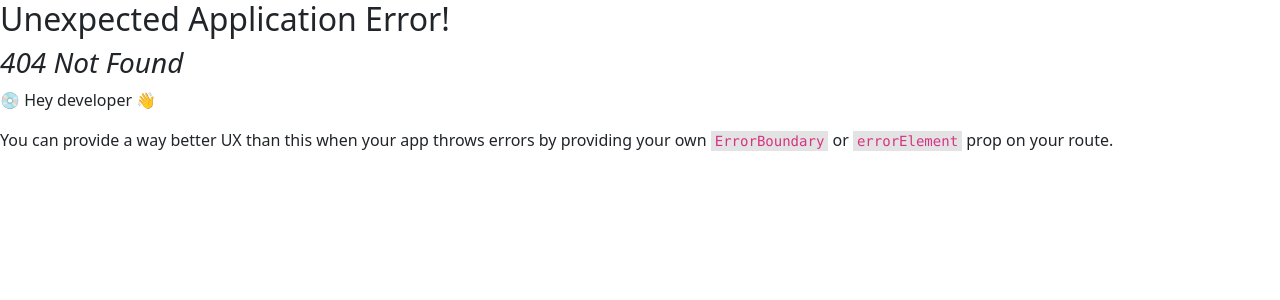
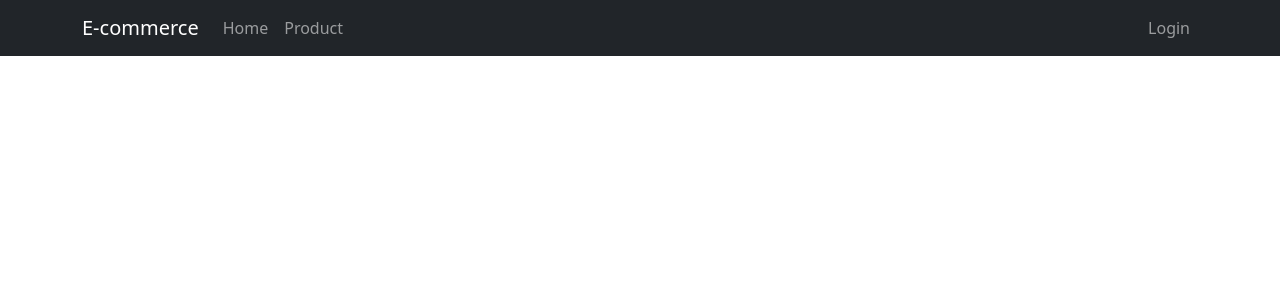
Before and after one commit to azzmnrwebdev/redkendi-frontend, a React (Vite) app: page / in a window 1280 px wide. Before the commit this address had no page. Shown: the top 300 px of the page. Built offline with nearby package versions, Linux system fonts and the light colour scheme.

Commit message:
add hook cek token dan fitur logout

```diff
--- a/src/App.jsx
+++ b/src/App.jsx
@@ -1,30 +1,5 @@
-// import { useState } from 'react'
-// import viteLogo from '/vite.svg'
+const App = () => {
+  return <></>;
+};
 
-// function App() {
-//   const [count, setCount] = useState(0)
-
-//   return (
-//     <>
-//       <div>
-//         <a href="https://vite.dev" target="_blank">
-//           <img src={viteLogo} className="logo" alt="Vite logo" />
-//         </a>
-//       </div>
-//       <h1>Vite + React</h1>
-//       <div className="card">
-//         <button onClick={() => setCount((count) => count + 1)}>
-//           count is {count}
-//         </button>
-//         <p>
-//           Edit <code>src/App.jsx</code> and save to test HMR
-//         </p>
-//       </div>
-//       <p className="read-the-docs">
-//         Click on the Vite and React logos to learn more
-//       </p>
-//     </>
-//   )
-// }
-
-// export default App
+export default App;
--- a/src/components/Footer.jsx
+++ b/src/components/Footer.jsx
@@ -0,0 +1,5 @@
+const FooterComponent = () => {
+  return <></>;
+};
+
+export default FooterComponent;
--- a/src/components/Navbar.jsx
+++ b/src/components/Navbar.jsx
@@ -0,0 +1,79 @@
+import api from "../api";
+import Nav from "react-bootstrap/Nav";
+import useAuth from "../hooks/useAuth";
+import Navbar from "react-bootstrap/Navbar";
+import Container from "react-bootstrap/Container";
+import { Link, useNavigate } from "react-router-dom";
+import NavDropdown from "react-bootstrap/NavDropdown";
+
+const NavbarComponent = () => {
+  const navigate = useNavigate();
+  const { user, token, logout } = useAuth();
+  const userName = user?.name || null;
+
+  const handleLogout = async () => {
+    try {
+      await api.post(
+        "/logout",
+        {},
+        {
+          headers: {
+            Authorization: `Bearer ${token}`,
+          },
+        }
+      );
+    } catch (error) {
+      console.error("Logout error:", error);
+    } finally {
+      logout();
+      navigate("/login", {
+        state: { toastMessage: "Berhasil keluar" },
+      });
+    }
+  };
+
+  return (
+    <Navbar expand="lg" bg="dark" data-bs-theme="dark">
+      <Container>
+        <Navbar.Brand as={Link} to="/">
+          E-commerce
+        </Navbar.Brand>
+        <Navbar.Toggle aria-controls="basic-navbar-nav" />
+        <Navbar.Collapse id="basic-navbar-nav">
+          <Nav className="me-auto">
+            <Nav.Link as={Link} to="/">
+              Home
+            </Nav.Link>
+            <Nav.Link as={Link} to="/product">
+              Product
+            </Nav.Link>
+          </Nav>
+          {userName && (
+            <Nav className="ms-auto">
+              <NavDropdown title={userName} id="basic-nav-dropdown">
+                <NavDropdown.Item as={Link} to="/cart">
+                  Cart
+                </NavDropdown.Item>
+                <NavDropdown.Item as={Link} to="/order">
+                  Order
+                </NavDropdown.Item>
+                <NavDropdown.Item onClick={handleLogout}>
+                  Logout
+                </NavDropdown.Item>
+              </NavDropdown>
+            </Nav>
+          )}
+          {!userName && (
+            <Nav className="ms-auto">
+              <Nav.Link as={Link} to="/login">
+                Login
+              </Nav.Link>
+            </Nav>
+          )}
+        </Navbar.Collapse>
+      </Container>
+    </Navbar>
+  );
+};
+
+export default NavbarComponent;
--- /dev/null
+++ b/src/hooks/useAuth.js
@@ -0,0 +1,42 @@
+import { useState, useEffect } from "react";
+
+export default function useAuth() {
+  const [user, setUser] = useState(null);
+  const [token, setToken] = useState(null);
+
+  useEffect(() => {
+    const token = localStorage.getItem("access_token");
+    const expiry = localStorage.getItem("token_expiry");
+    const userData = localStorage.getItem("user_data");
+
+    if (token && expiry && userData) {
+      const now = new Date().getTime();
+      if (now < Number(expiry)) {
+        try {
+          const user = JSON.parse(userData);
+          setUser(user);
+          setToken(token);
+          return;
+        } catch {
+          // parse error
+        }
+      }
+    }
+
+    localStorage.removeItem("access_token");
+    localStorage.removeItem("token_expiry");
+    localStorage.removeItem("user_data");
+    setUser(null);
+    setToken(null);
+  }, []);
+
+  function logout() {
+    localStorage.removeItem("access_token");
+    localStorage.removeItem("token_expiry");
+    localStorage.removeItem("user_data");
+    setUser(null);
+    setToken(null);
+  }
+
+  return { user, token, logout };
+}
--- a/src/layouts/User.jsx
+++ b/src/layouts/User.jsx
@@ -1,16 +1,16 @@
-// import "./assets/css/index.css";
-// import { Outlet } from "react-router-dom";
-// import NavbarComponent from "./components/Navbar";
-// import FooterComponent from "./components/Footer";
+import "../assets/css/index.css";
+import { Outlet } from "react-router-dom";
+import NavbarComponent from "../components/Navbar";
+import FooterComponent from "../components/Footer";
 
-// const User = () => {
-//   return (
-//     <>
-//       <NavbarComponent />
-//       <Outlet />
-//       <FooterComponent />
-//     </>
-//   );
-// };
+const User = () => {
+  return (
+    <>
+      <NavbarComponent />
+      <Outlet />
+      <FooterComponent />
+    </>
+  );
+};
 
-// export default User;
+export default User;
--- a/src/pages/auth/Login.jsx
+++ b/src/pages/auth/Login.jsx
@@ -15,8 +15,10 @@ const Login = () => {
   useEffect(() => {
     if (location.state?.toastMessage) {
       toast.success(location.state.toastMessage);
+
+      navigate(location.pathname, { replace: true, state: {} });
     }
-  }, [location.state]);
+  }, [location, navigate]);
 
   const handleSubmit = async (e) => {
     e.preventDefault();
```
Also changed, not shown: src/main.jsx (+14 -14 lines).
